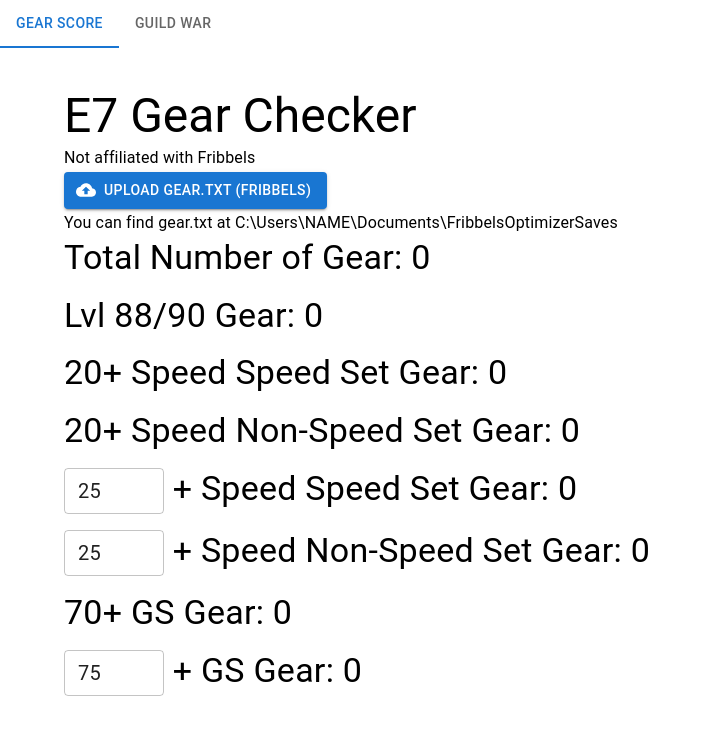
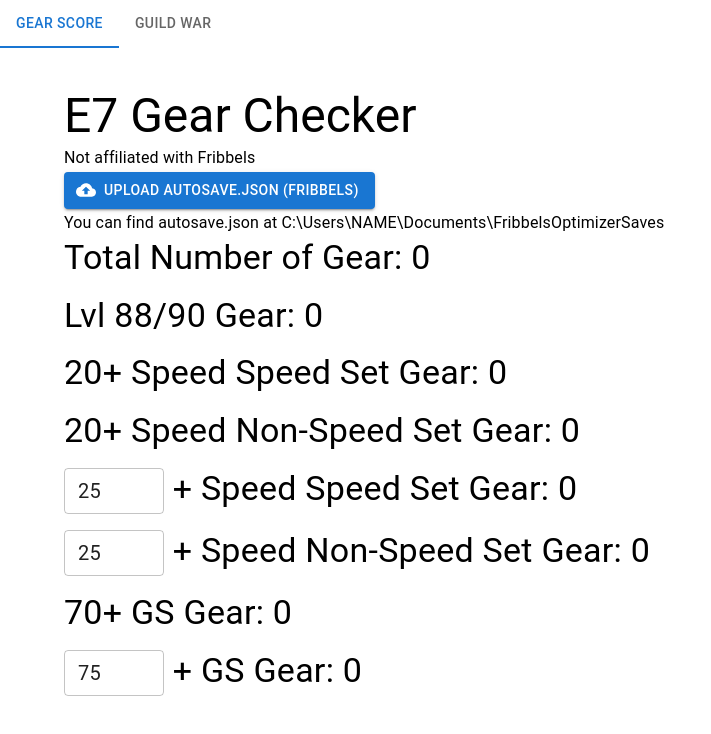
Before and after one commit to Lewkans/epic, a React (Create React App) app: page / in a window 1280 px wide. Shown: the top 734 px of the page, without its empty margins (0-711 px from the left). Built offline with nearby package versions, Linux system fonts and the light colour scheme.

Commit message:
Changed text

```diff
--- a/src/components/GS.js
+++ b/src/components/GS.js
@@ -100,12 +100,12 @@
                   startIcon={<CloudUpload />}
                   onChange={uploadFile}
                 >
-                  Upload gear.txt (Fribbels)
+                  Upload autosave.json (Fribbels)
                   <VisuallyHiddenInput
                     type="file"
                   />
                 </Button>
-                <Typography variant='subtitle1'>You can find gear.txt at C:\Users\NAME\Documents\FribbelsOptimizerSaves</Typography>
+                <Typography variant='subtitle1'>You can find autosave.json at C:\Users\NAME\Documents\FribbelsOptimizerSaves</Typography>
                 <Stack
                   spacing={2}
                 >
```
